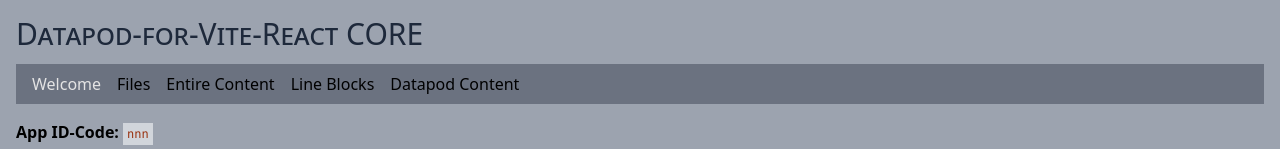
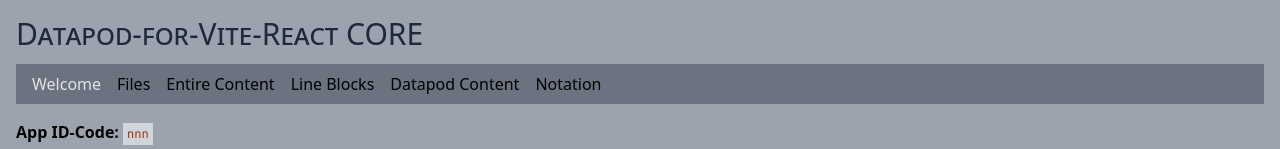
Before and after one commit to Underground-Learning-Club/datapod-for-vite-react, a React (Vite) app: page /welcome in a window 1280 px wide. Shown: the top 149 px of the page. Built offline with nearby package versions, Linux system fonts and the light colour scheme; no server answers.

Commit message:
created notation page

```diff
--- a/src/components/Nav.tsx
+++ b/src/components/Nav.tsx
@@ -8,6 +8,7 @@ export const Nav = () => {
 			<li><NavLink to="/entire-content">Entire Content</NavLink></li>
 			<li><NavLink to="/line-blocks">Line Blocks</NavLink></li>
 			<li><NavLink to="/datapod-content">Datapod Content</NavLink></li>
+			<li><NavLink to="/notation">Notation</NavLink></li>
 		</ul>
 	</nav>;
 };
--- a/src/main.tsx
+++ b/src/main.tsx
@@ -13,6 +13,7 @@ import { PageFiles } from "./pages/PageFiles.tsx";
 import { PageEntireContent } from "./pages/PageEntireContent.tsx";
 import { PageDatapodContent } from "./pages/PageDatapodContent.tsx";
 import { PageLineBlocks } from "./pages/PageLineBlocks.tsx";
+import { PageNotation } from "./pages/PageNotation.tsx";
 
 const router = createBrowserRouter([
 	{
@@ -41,6 +42,10 @@ const router = createBrowserRouter([
 				element: <PageDatapodContent />,
 			},
 			{
+				path: "notation",
+				element: <PageNotation/>,
+			},
+			{
 				path: "/",
 				element: <Navigate to="/welcome" replace />,
 			},
--- /dev/null
+++ b/src/pages/PageNotation.tsx
@@ -0,0 +1,7 @@
+export const PageNotation = () => {
+	return (
+		<>
+			<p>notation page</p>
+		</>
+	);
+};
```
Also changed, not shown: dev/notes.txt, src/data/flashcards.txt.
